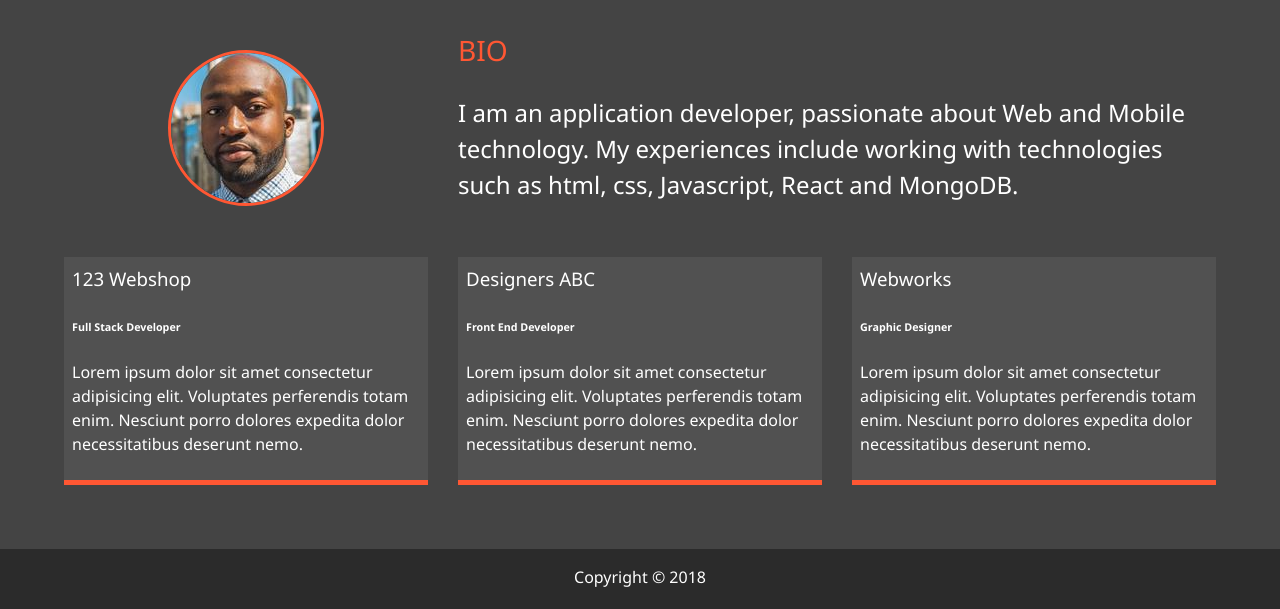
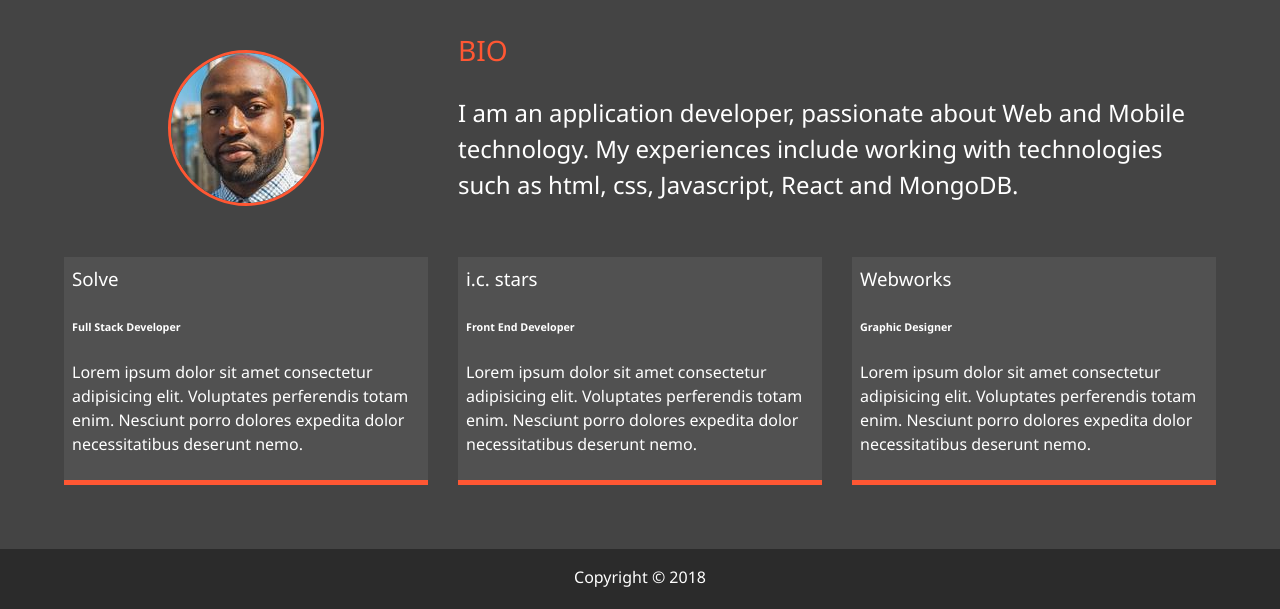
Before and after one commit to jbony88/portfolio, a website: page dist/about.html in a window 1280 px wide. Shown: the part 253-862 px from the top of the page. Drawn offline with Linux system fonts and the light colour scheme.

Commit message:
changed company names

```diff
--- a/dist/about.html
+++ b/dist/about.html
@@ -73,7 +73,7 @@
         </div>
 
         <div class="job job-1">
-          <h3>123 Webshop</h3>
+          <h3>Solve</h3>
           <h6>Full Stack Developer</h6>
           <p>
             Lorem ipsum dolor sit amet consectetur adipisicing elit. Voluptates
@@ -83,7 +83,7 @@
         </div>
 
         <div class="job job-2">
-          <h3>Designers ABC</h3>
+          <h3>i.c. stars</h3>
           <h6>Front End Developer</h6>
           <p>
             Lorem ipsum dolor sit amet consectetur adipisicing elit. Voluptates
--- a/package.json
+++ b/package.json
@@ -3,7 +3,7 @@
   "version": "1.0.0",
   "description": "Responsive portfolio website",
   "main": "index.js",
-  "homepage": "https://github.com/Jbony1988/Portfolio",
+  "homepage": "https://jbony88.github.io/portfolio",
   "scripts": {
     "sass": "node-sass -w scss/ -o dist/css/ --recursive",
     "deploy": "gh-pages -d dist"
```
